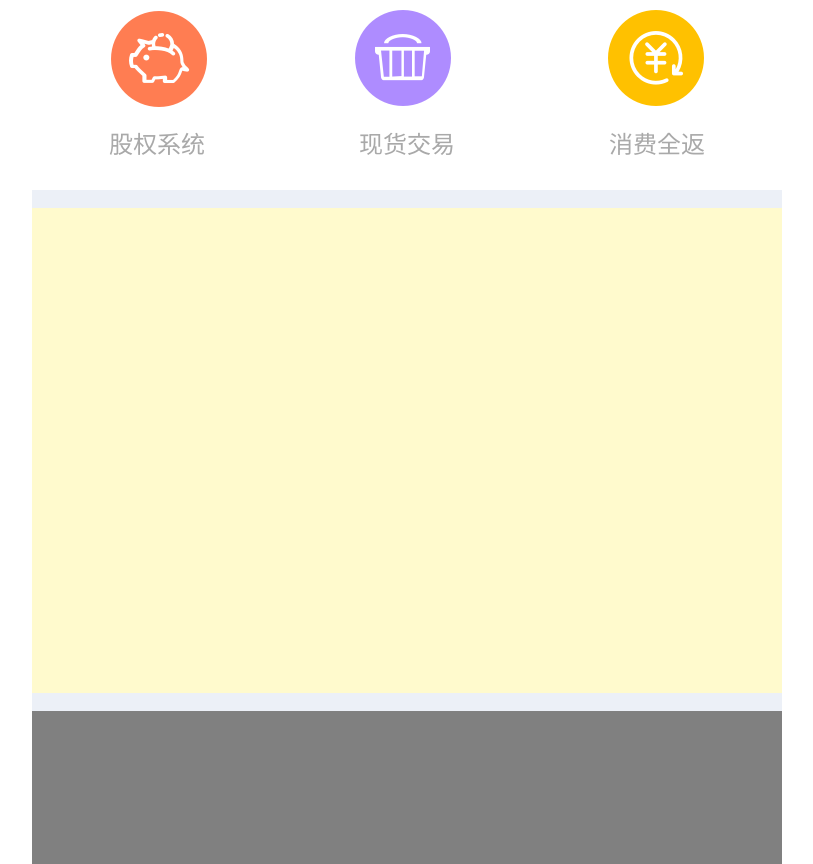
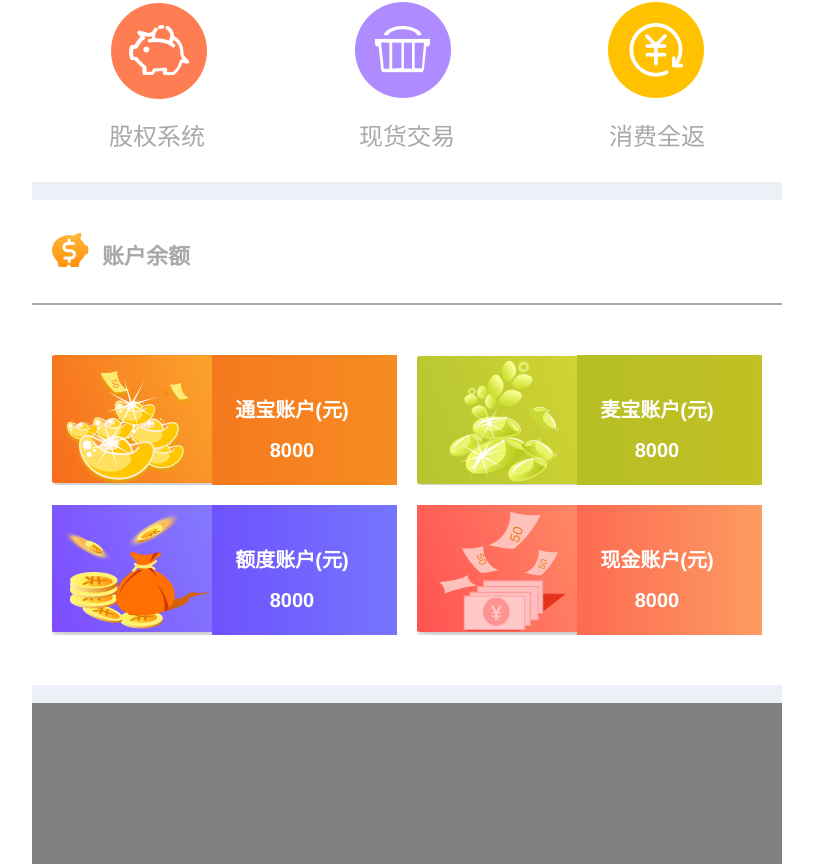
Before and after one commit to yji234/yj-EX, a Vue app: page /#/yj_index in a window 1280 px wide. Shown: the part 536-1400 px from the top of the page, without its empty margins (233-1046 px from the left). Built offline with nearby package versions, Linux system fonts and the light colour scheme.

Commit message:
基本完成"账户余额"的静态实现

```diff
--- a/src/components/yj_index.vue
+++ b/src/components/yj_index.vue
@@ -2,39 +2,47 @@
 <template>
   <div id="yj_index">
     <!--header-杂项-->
-    <div id="header">
-      <div id="header_search">
-        <div id="erweima"></div>
-        <div id="search">
-          <div id="search_tu"></div>
-          <div id="search_input">
+    <div class="header">
+      <div class="header_search">
+        <div class="erweima"></div>
+        <div class="search">
+          <div class="search_tu"></div>
+          <div class="search_input">
             <input type="text" value="搜索">
           </div>
         </div>
-        <div id="user"></div>
+        <div class="user"></div>
       </div>
-      <div id="header_fun">
+      <div class="header_fun">
         <div class="fun">
-          <div class="fun_tu" id="recharge"></div>
+          <div class="fun_tu" id="recharge">
+            <img src="../assets/images/index/index_recharge.png" alt="">
+          </div>
           <div class="fun_word">充值</div>
         </div>
         <div class="fun">
-          <div class="fun_tu" id="transfer_account"></div>
+          <div class="fun_tu" id="transfer_account">
+            <img src="../assets/images/index/index_transfer_account.png" alt="">
+          </div>
           <div class="fun_word">转账</div>
         </div>
         <div class="fun">
-          <div class="fun_tu" id="recieve_account"></div>
+          <div class="fun_tu" id="recieve_account">
+            <img src="../assets/images/index/index__recieve_account.png" alt="">
+          </div>
           <div class="fun_word">收款</div>
         </div>
         <div class="fun">
-          <div class="fun_tu" id="payment"></div>
+          <div class="fun_tu" id="payment">
+            <img src="../assets/images/index/index_payment.png" alt="">
+          </div>
           <div class="fun_word">付款</div>
         </div>
       </div>
     </div>
 
     <!--'我的钱包'等功能-->
-    <div id="moneyFun">
+    <div class="moneyFun">
       <div class="moneyFunSon">
         <div class="moneyFunImg">
           <img src="../assets/images/index/wdqb.png" alt="我的钱包">
@@ -75,21 +83,61 @@
 
 
     <!--账户余额-->
-    <div id="balance">
-      <div class="balanceTop"></div>
-      <div class="balanceBot"></div>
+    <div class="balance">
+      <div class="balanceTop">
+        <img src="../assets/images/index/zhye.png" alt="账户余额">
+        <p>账户余额</p>
+      </div>
+      <div class="balanceBot">
+        <div class="balanceBG">
+          <div class="balanceBGImg">
+            <img src="../assets/images/index/tbzh.png" alt="通宝账户">
+          </div>
+          <div class="balanceBGWord">
+            <p>通宝账户(元)</p>
+            <p>8000</p>
+          </div>
+        </div>
+        <div class="balanceBG">
+          <div class="balanceBGImg">
+            <img src="../assets/images/index/mbzh.png" alt="麦宝账户">
+          </div>
+          <div class="balanceBGWord">
+            <p>麦宝账户(元)</p>
+            <p>8000</p>
+          </div>
+        </div>
+        <div class="balanceBG">
+          <div class="balanceBGImg">
+            <img src="../assets/images/index/edzh.png" alt="额度账户">
+          </div>
+          <div class="balanceBGWord">
+            <p>额度账户(元)</p>
+            <p>8000</p>
+          </div>
+        </div>
+        <div class="balanceBG">
+          <div class="balanceBGImg">
+            <img src="../assets/images/index/xjzh.png" alt="现金账户">
+          </div>
+          <div class="balanceBGWord">
+            <p>现金账户(元)</p>
+            <p>8000</p>
+          </div>
+        </div>
+      </div>
 
     </div>
     <!--我的卡卷-->
-    <div id="card">
+    <div class="card">
 
     </div>
     <!--背景图-->
-    <div id="bg">
+    <div class="bg">
 
     </div>
     <!--我的消息-->
-    <div id="message">
+    <div class="message">
 
     </div>
   </div>
@@ -111,6 +159,11 @@
 
 <!--样式-->
 <style>
+
+  *{
+    padding: 0px;
+    margin: 0px;
+  }
   #yj_index{
     width: 750px;
     height: 2318px;
@@ -119,50 +172,50 @@
   }
 
 
-  /*头部*/
-  #yj_index>#header{
+  /*header-杂项*/
+  #yj_index>.header{
     width: 750px;
     height: 288px;
     background-color: #FF7400;
     margin-bottom: 20px;
   }
 
-  #yj_index>#header>#header_search{
+  #yj_index>.header>.header_search{
     height: 110px;
   }
-  #yj_index>#header>#header_search>div{
+  #yj_index>.header>.header_search>div{
     float: left;
     margin-right: 20px;
     margin-top: 50px;
   }
-  #yj_index>#header>#header_search>#erweima{
+  #yj_index>.header>.header_search>.erweima{
     width: 55px;
     height: 55px;
     margin-left: 18px;
     background: url("../assets/images/index/index_photo.png") no-repeat center;
   }
-  #yj_index>#header>#header_search>#search{
+  #yj_index>.header>.header_search>.search{
     width: 560px;
     height: 50px;
     border: 1px solid #F55700;
     border-radius: 25px;
     background-color: #F55700;
   }
-  #yj_index>#header>#header_search>#search>div{
+  #yj_index>.header>.header_search>.search>div{
     float: left;
   }
-  #yj_index>#header>#header_search>#search>#search_tu{
+  #yj_index>.header>.header_search>.search>.search_tu{
     margin-left: 10px;
     width: 40px;
     height: 50px;
     background: url("../assets/images/index/index_search.png") no-repeat center;
   }
-  #yj_index>#header>#header_search>#search>#search_input{
+  #yj_index>.header>.header_search>.search>.search_input{
     margin-top: 3px;
     width: 500px;
     height: 50px;
   }
-  #yj_index>#header>#header_search>#search>#search_input>input{
+  #yj_index>.header>.header_search>.search>.search_input>input{
     width: 490px;
     height: 40px;
     border: 1px solid #F55700;
@@ -170,71 +223,59 @@
     color: white;
     font-size: 18px;
   }
-  #yj_index>#header>#header_search>#search>#search_input>input:focus{
+  #yj_index>.header>.header_search>.search>.search_input>input:focus{
     border: 0px;
     outline: none;  /*设置四个边框的样式*/
   }
-  #yj_index>#header>#header_search>#user{
+  #yj_index>.header>.header_search>.user{
     width: 55px;
     height: 55px;
     background: url("../assets/images/index/index_user.png") no-repeat center;
   }
 
-  #yj_index>#header>#header_fun{
+  #yj_index>.header>.header_fun{
     height: 178px;
   }
-  #yj_index>#header>#header_fun>.fun{
+  #yj_index>.header>.header_fun>.fun{
     width: 80px;
     height: 130px;
     margin-right: 105px;
     float: left;
     margin-top: 48px;
   }
-  #yj_index>#header>#header_fun>.fun:last-child{
+  #yj_index>.header>.header_fun>.fun:last-child{
     margin-right: 0px;
   }
-  #yj_index>#header>#header_fun>.fun:first-child{
+  #yj_index>.header>.header_fun>.fun:first-child{
     margin-left: 60px;
   }
-  #yj_index>#header>#header_fun>.fun>.fun_tu{
+  #yj_index>.header>.header_fun>.fun>.fun_tu{
     width: 80px;
     height: 80px;
   }
-  #yj_index>#header>#header_fun>.fun>.fun_tu#recharge{
-    background: url("../assets/images/index/index_recharge.png") no-repeat center;
-  }
-  #yj_index>#header>#header_fun>.fun>.fun_tu#transfer_account{
-    background: url("../assets/images/index/index_transfer_account.png") no-repeat center;
-  }
-  #yj_index>#header>#header_fun>.fun>.fun_tu#recieve_account{
-    background: url("../assets/images/index/index__recieve_account.png") no-repeat center;
-  }
-  #yj_index>#header>#header_fun>.fun>.fun_tu#payment{
-    background: url("../assets/images/index/index_payment.png") no-repeat center;
-  }
-  #yj_index>#header>#header_fun>.fun>.fun_word{
+  #yj_index>.header>.header_fun>.fun>.fun_word{
     font-size: x-large;
     color: white;
   }
 
 
-
-  #yj_index>#moneyFun{
+  /*'我的钱包'等功能*/
+  #yj_index>.moneyFun{
     width: 750px;
     height: 410px;
     background-color: white;
     margin-bottom: 18px;
   }
-  #yj_index>#moneyFun>.moneyFunSon{
+  #yj_index>.moneyFun>.moneyFunSon{
     width: 250px;
     height: 205px;
     /*background-color: darkcyan;*/
     float: left;
   }
-  #yj_index>#moneyFun>.moneyFunSon:nth-child(2n+1){
+  #yj_index>.moneyFun>.moneyFunSon:nth-child(2n+1){
     /*background-color: white;*/
   }
-  #yj_index>#moneyFun>.moneyFunSon>.moneyFunImg{
+  #yj_index>.moneyFun>.moneyFunSon>.moneyFunImg{
     width: 110px;
     height: 110px;
     /*background-color: antiquewhite;*/
@@ -242,7 +283,7 @@
     margin-left: 70px;
     margin-top: 20px;
   }
-  #yj_index>#moneyFun>.moneyFunSon>.moneyFunWord{
+  #yj_index>.moneyFun>.moneyFunSon>.moneyFunWord{
     width: 110px;
     height: 40px;
     /*background-color: saddlebrown;*/
@@ -254,31 +295,112 @@
   }
 
 
+  /*账户余额*/
+  #yj_index>.balance{
+    width: 750px;
+    height: 485px;
+    background-color: white;
+    margin-bottom: 18px;
+  }
+  #yj_index>.balance>.balanceTop{
+    width: 750px;
+    height: 103px;
+    border-bottom: 2px solid darkgray;
+  }
+  #yj_index>.balance>.balanceTop>img,
+  #yj_index>.balance>.balanceTop>p{
+    float: left;
+    margin-top: 30px;
+    margin-left: 15px;
+  }
+  #yj_index>.balance>.balanceTop>p{
+    color: darkgray;
+    font-size: 22px;
+    font-weight: bold;
+    margin-top: 38px;
+    margin-left: 10px;
+  }
+
+
+  #yj_index>.balance>.balanceBot>.balanceBG{
+    width: 345px;
+    height: 130px;
+    background-color: darkcyan;
+    float: left;
+    margin-bottom: 20px;
+  }
+  #yj_index>.balance>.balanceBot>.balanceBG:nth-child(1){
+    margin-top: 50px;
+    margin-left: 20px;
+    margin-right: 20px;
+
+    background: -webkit-linear-gradient(right, #f4681b , #f78c22); /* Safari 5.1 - 6.0 */
+    background: -o-linear-gradient(right, #f4681b, #f78c22); /* Opera 11.1 - 12.0 */
+    background: -moz-linear-gradient(right, #f4681b, #f78c22); /* Firefox 3.6 - 15 */
+    background: linear-gradient(to right, #f4681b , #f78c22); /* 标准的语法 */
+
+  }
+  #yj_index>.balance>.balanceBot>.balanceBG:nth-child(2){
+    margin-top: 50px;
+    margin-right: 0px;
+
+    background: -webkit-linear-gradient(left, #acbe26 , #c1c024); /* Safari 5.1 - 6.0 */
+    background: -o-linear-gradient(right, #acbe26, #c1c024); /* Opera 11.1 - 12.0 */
+    background: -moz-linear-gradient(right, #acbe26, #c1c024); /* Firefox 3.6 - 15 */
+    background: linear-gradient(to right, #acbe26 , #c1c024); /* 标准的语法 */
+  }
+  #yj_index>.balance>.balanceBot>.balanceBG:nth-child(3){
+    margin-left: 20px;
+    margin-right: 20px;
+
+    background: -webkit-linear-gradient(left, #6834fd , #7575fe); /* Safari 5.1 - 6.0 */
+    background: -o-linear-gradient(right, #6834fd, #7575fe); /* Opera 11.1 - 12.0 */
+    background: -moz-linear-gradient(right, #6834fd, #7575fe); /* Firefox 3.6 - 15 */
+    background: linear-gradient(to right, #6834fd , #7575fe); /* 标准的语法 */
+  }
+  #yj_index>.balance>.balanceBot>.balanceBG:nth-child(4){
+    background: -webkit-linear-gradient(left, #fc4044 , #fd9b61); /* Safari 5.1 - 6.0 */
+    background: -o-linear-gradient(right, #fc4044, #fd9b61); /* Opera 11.1 - 12.0 */
+    background: -moz-linear-gradient(right, #fc4044, #fd9b61); /* Firefox 3.6 - 15 */
+    background: linear-gradient(to right, #fc4044 , #fd9b61); /* 标准的语法 */
+  }
+  #yj_index>.balance>.balanceBot>.balanceBG>.balanceBGImg{
+    width: 160px;
+    height: 130px;
+    background-color: saddlebrown;
+    float: left;
+  }
+  #yj_index>.balance>.balanceBot>.balanceBG>.balanceBGWord{
+    width: 160px;
+    height: 80px;
+    /*background-color: darkcyan;*/
+    float: left;
+    margin-top: 35px;
+    color: white;
+    font-size: 20px;
+    font-weight: bold;
+    line-height: 40px;
+  }
 
 
 
 
 
 
-  #yj_index>#balance{
-    width: 750px;
-    height: 485px;
-    background-color: lemonchiffon;
-    margin-bottom: 18px;
-  }
-  #yj_index>#card{
+
+  #yj_index>.card{
     width: 750px;
     height: 304px;
     background-color: gray;
     margin-bottom: 20px;
   }
-  #yj_index>#bg{
+  #yj_index>.bg{
     width: 750px;
     height: 225px;
     background-color: lemonchiffon;
     margin-bottom: 20px;
   }
-  #yj_index>#message{
+  #yj_index>.message{
     width: 750px;
     height: 510px;
     background-color: gray;
```
